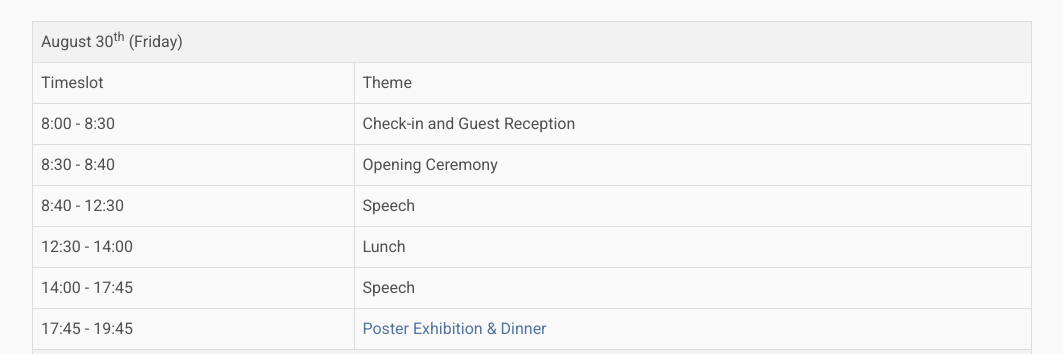
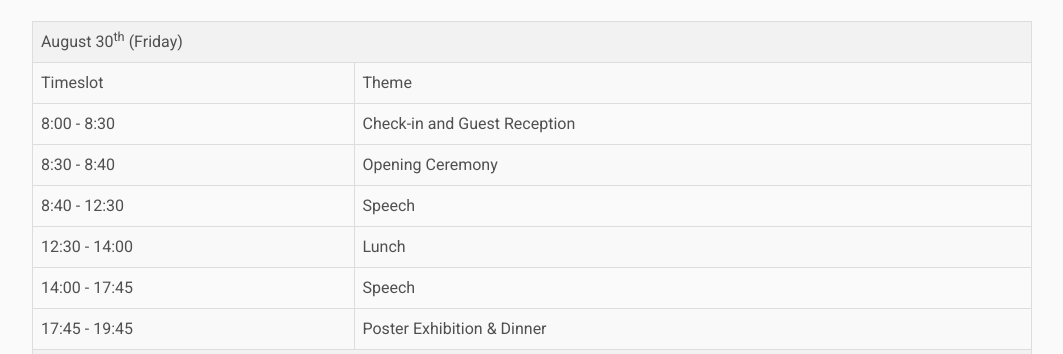
Before and after one commit to social-computing-conference/icsc2024-hkustgz, a plain HTML site: page program/index.html in a window 1280 px wide. Shown: the part 589-943 px from the top of the page, without its empty margins (108-1171 px from the left). Drawn offline with nearby package versions, Linux system fonts and the light colour scheme; some packages are replaced by stand-ins of ours; files that its build step writes are made by us from their sources.

Commit message:
remove herf

```diff
--- a/program/index.html
+++ b/program/index.html
@@ -84,7 +84,7 @@
         </tr>
         <tr>
             <td>17:45 - 19:45</td>
-            <td><a href="#" class="highlight">Poster Exhibition & Dinner</a></td>
+            <td>Poster Exhibition & Dinner</td>
         </tr>
         <tr>
             <th colspan="2">August 31<sup>st</sup> (Saturday)</th>
```
